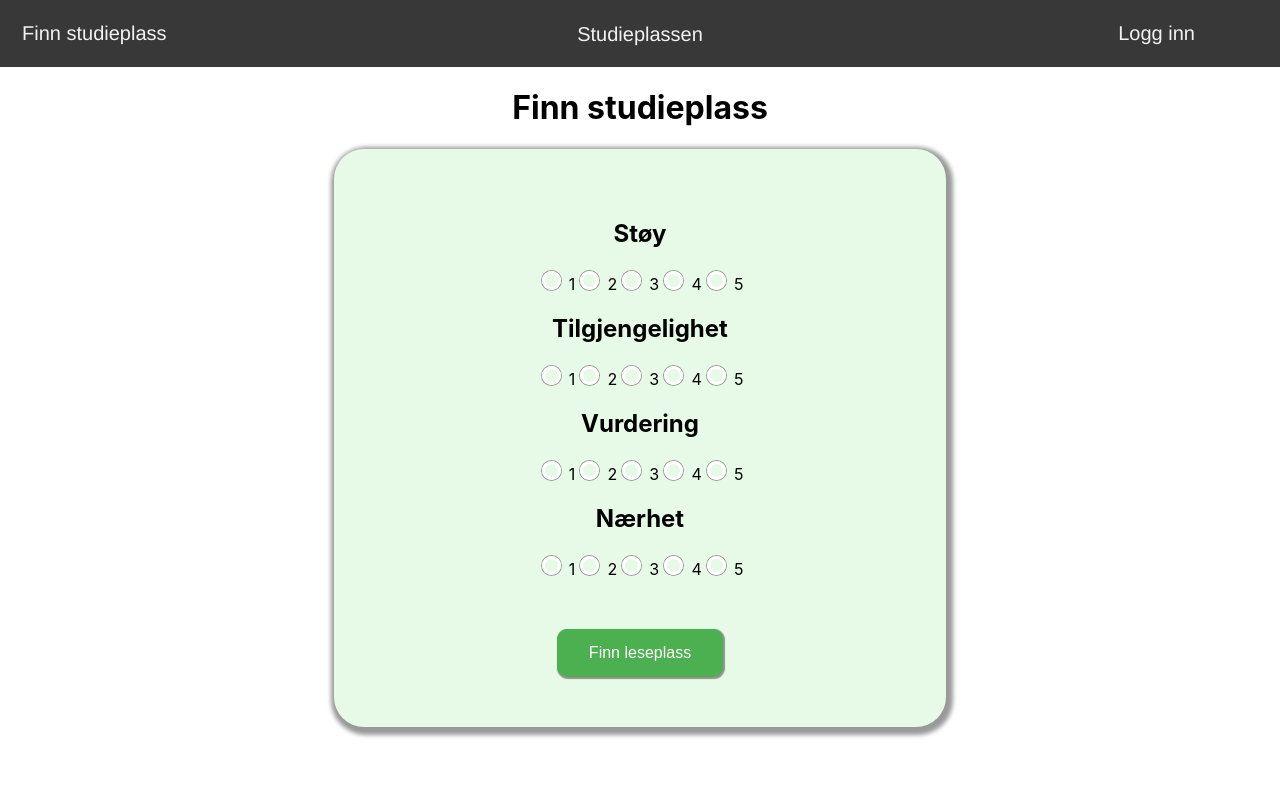
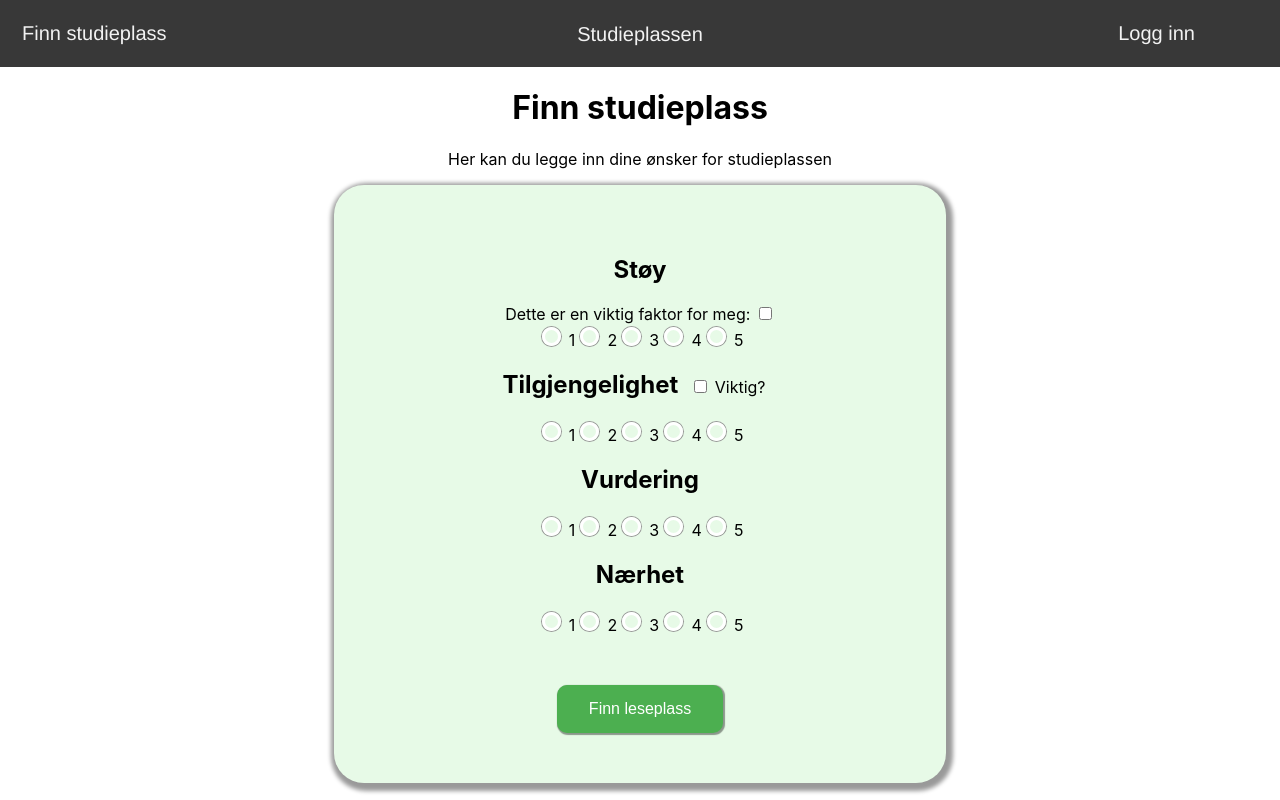
Before and after one commit to HeddaSkaare/studieplassen, a React (Create React App) app: page /filterSite in a window 1280 px wide. Built offline with nearby package versions, Linux system fonts and the light colour scheme.

Commit message:
Fixing filter with weights

```diff
--- a/src/components/filterSite.jsx
+++ b/src/components/filterSite.jsx
@@ -82,11 +82,16 @@ export default function FilterSite() {
     <div>
         <NavBar></NavBar>
     </div>
-    <header id='header'><h1>Finn studieplass</h1></header>
+    <header class='header'><h1>Finn studieplass</h1></header>
+     <p>Her kan du legge inn dine ønsker for studieplassen</p>
     <div id='filterBox'>
+
         <div id='element'>
             <h2>Støy</h2>
-            <div id='stoy' >
+            <div id= 'weight'>
+                <label htmlFor="box-shadow">Dette er en viktig faktor for meg: </label><input type="checkbox" name="check"></input>
+            </div>
+            <div id='stoy'>
                 <input type="radio" name="styles" id="box-shadow" className="custom-radio" value={1}></input><label htmlFor="box-shadow">1</label>
                 <input type="radio" name="styles" id="box-shadow" className="custom-radio" value={2}></input><label htmlFor="box-shadow">2</label>
                 <input type="radio" name="styles" id="box-shadow" className="custom-radio" value={3}></input><label htmlFor="box-shadow">3</label>
@@ -95,7 +100,17 @@ export default function FilterSite() {
             </div>
         </div>
         <div id='element'>
-            <h2>Tilgjengelighet</h2>
+            <div class='headerWeights'>
+                 <div>
+                    <h2>Tilgjengelighet</h2>
+                </div>
+            <div id= 'weight'>
+                <input type="checkbox" name="check"></input>
+                <label htmlFor="box-shadow"> Viktig? </label>
+            </div>
+
+            </div>
+
             <div>
                 <input type="radio" name="styles1" id="box-shadow" className="custom-radio" value={1}></input><label htmlFor="box-shadow">1</label>
                 <input type="radio" name="styles1" id="box-shadow" className="custom-radio" value={2}></input><label htmlFor="box-shadow">2</label>
--- a/src/css/filterSite.css
+++ b/src/css/filterSite.css
@@ -7,9 +7,12 @@
   margin: auto;
   box-shadow: 2px 3px 4px 5px rgba(0, 0, 0, 0.4);
 }
-#header{
+.header{
     text-align: center;
+}
 
+p{
+    text-align: center;
 }
 #element{
     text-align: center;
@@ -80,3 +83,11 @@ label {
 #sok:active{
     background-color: rgb(5, 90, 12); /* Green */
 }
+
+.headerWeights div{
+    display: inline-block;
+    flex-direction: row;
+    text-align: center;
+    margin-inline-end: 12px;
+
+}
```
